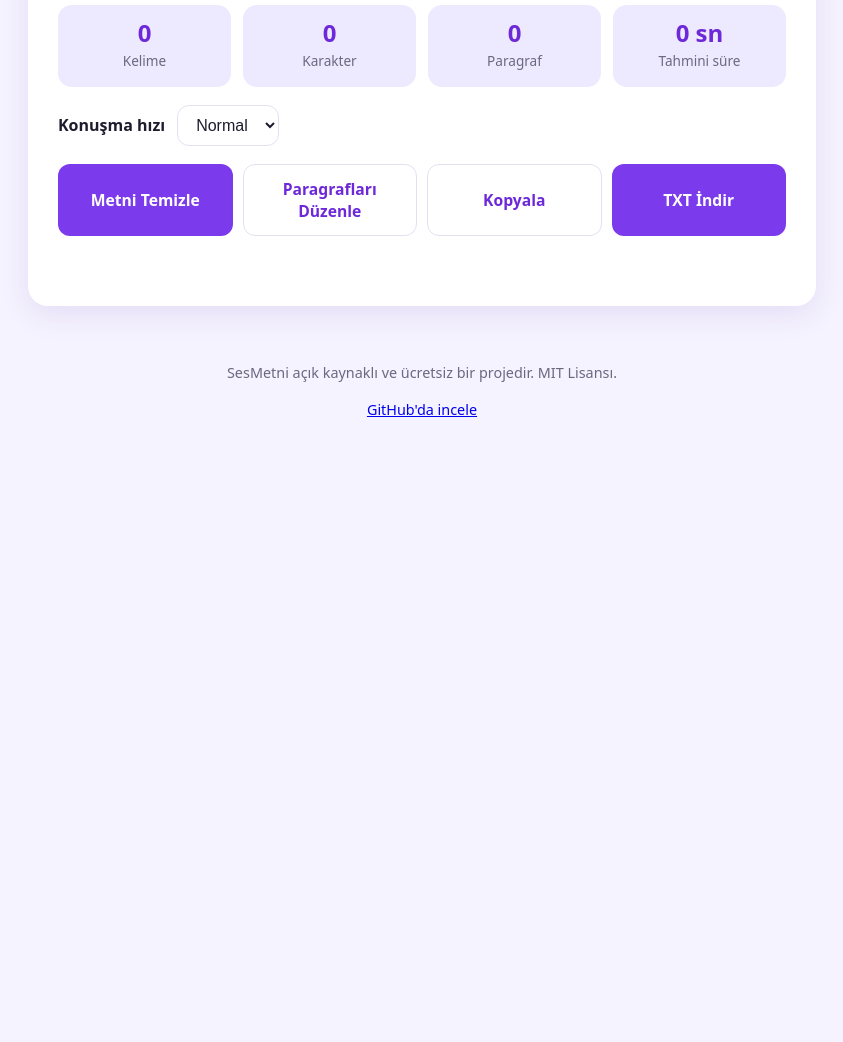
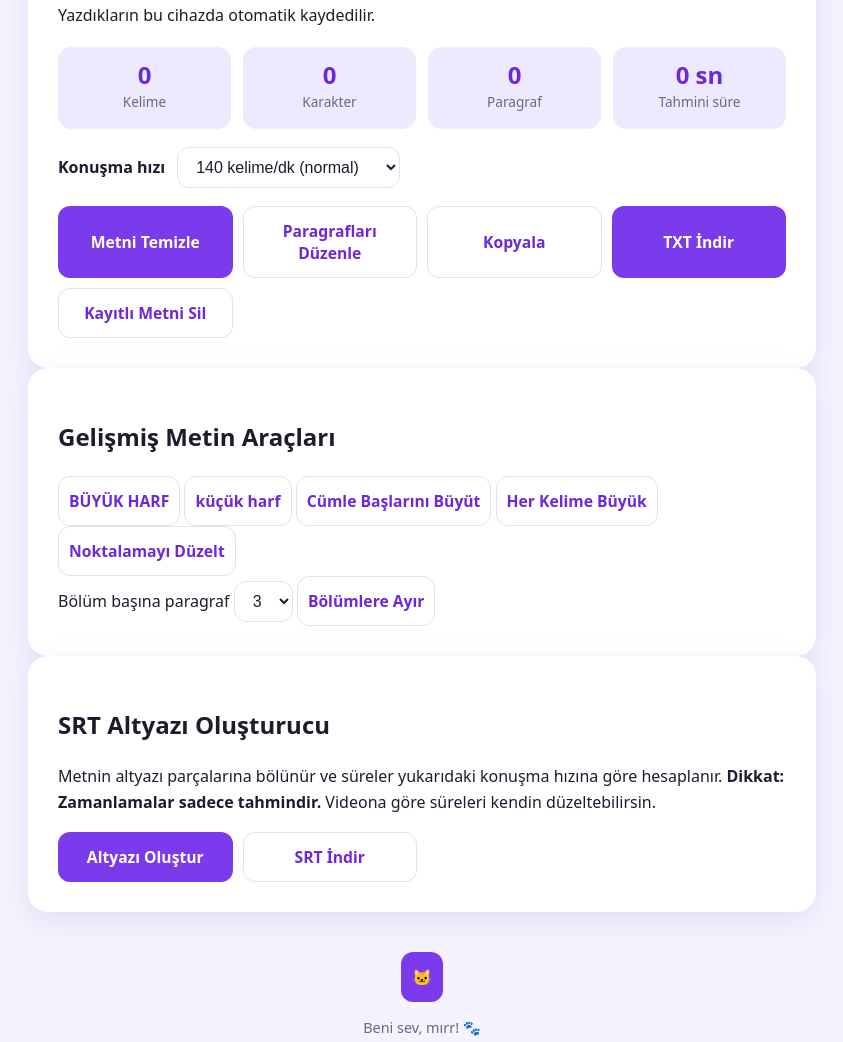
Before and after one commit to ahmetelmas834-ship-it/sesmetni, a plain HTML site: page index.html in a window 1280 px wide. Shown: the part 563-1605 px from the top of the page, without its empty margins (218-1061 px from the left). Before the commit the page ends 1031 px from the top, so only its background shows below. Drawn offline with Linux system fonts and the light colour scheme.

Commit message:
Update index.html

```diff
--- a/index.html
+++ b/index.html
@@ -5,7 +5,7 @@
   <meta name="viewport" content="width=device-width, initial-scale=1.0">
   <meta name="theme-color" content="#7c3aed">
   <title>SesMetni - Seslendirme Metni Hazırlama Aracı</title>
-  <meta name="description" content="Türkçe içerik üreticileri için ücretsiz metin temizleme, kelime sayma ve seslendirme süresi hesaplama aracı.">
+  <meta name="description" content="Türkçe içerik üreticileri için ücretsiz metin temizleme, kelime sayma, seslendirme süresi hesaplama ve SRT altyazı oluşturma aracı.">
   <link rel="stylesheet" href="style.css">
 </head>
 <body>
@@ -25,10 +25,11 @@
   </header>
 
   <main class="kutu">
+
     <section class="kart">
-
       <label for="metin" class="baslik">Metnini buraya yapıştır</label>
       <textarea id="metin" rows="10" placeholder="Seslendirme metnini buraya yaz veya yapıştır..."></textarea>
+      <p id="kayitDurum" class="kayit-durum">Yazdıkların bu cihazda otomatik kaydedilir.</p>
 
       <div class="istatistik">
         <div><span id="kelimeSayisi">0</span><small>Kelime</small></div>
@@ -40,9 +41,10 @@
       <div class="hiz">
         <label for="hiz">Konuşma hızı</label>
         <select id="hiz">
-          <option value="110">Yavaş</option>
-          <option value="140" selected>Normal</option>
-          <option value="170">Hızlı</option>
+          <option value="120">120 kelime/dk (yavaş)</option>
+          <option value="140" selected>140 kelime/dk (normal)</option>
+          <option value="160">160 kelime/dk (hızlı)</option>
+          <option value="180">180 kelime/dk (çok hızlı)</option>
         </select>
       </div>
 
@@ -51,14 +53,49 @@
         <button id="duzenleBtn" type="button" class="ikincil">Paragrafları Düzenle</button>
         <button id="kopyalaBtn" type="button" class="ikincil">Kopyala</button>
         <button id="indirBtn" type="button">TXT İndir</button>
+        <button id="kayitSilBtn" type="button" class="ikincil tehlike genis">Kayıtlı Metni Sil</button>
       </div>
+    </section>
 
-      <p id="mesaj" class="mesaj"></p>
+    <section class="kart">
+      <h2 class="kart-baslik">Gelişmiş Metin Araçları</h2>
+      <div class="arac-grid">
+        <button id="buyukBtn" type="button" class="ikincil">BÜYÜK HARF</button>
+        <button id="kucukBtn" type="button" class="ikincil">küçük harf</button>
+        <button id="cumleBtn" type="button" class="ikincil">Cümle Başlarını Büyüt</button>
+        <button id="kelimeBuyukBtn" type="button" class="ikincil">Her Kelime Büyük</button>
+        <button id="noktalamaBtn" type="button" class="ikincil">Noktalamayı Düzelt</button>
+      </div>
+      <div class="bolum-satir">
+        <label for="bolumBoyut">Bölüm başına paragraf</label>
+        <select id="bolumBoyut">
+          <option value="1">1</option>
+          <option value="2">2</option>
+          <option value="3" selected>3</option>
+          <option value="4">4</option>
+          <option value="5">5</option>
+        </select>
+        <button id="bolumBtn" type="button" class="ikincil">Bölümlere Ayır</button>
+      </div>
+    </section>
 
+    <section class="kart">
+      <h2 class="kart-baslik">SRT Altyazı Oluşturucu</h2>
+      <p class="aciklama">Metnin altyazı parçalarına bölünür ve süreler yukarıdaki konuşma hızına göre hesaplanır. <strong>Dikkat: Zamanlamalar sadece tahmindir.</strong> Videona göre süreleri kendin düzeltebilirsin.</p>
+      <div class="butonlar">
+        <button id="srtOlusturBtn" type="button">Altyazı Oluştur</button>
+        <button id="srtIndirBtn" type="button" class="ikincil" disabled>SRT İndir</button>
+      </div>
+      <div id="altyaziAlani" class="altyazi-alani"></div>
     </section>
+
   </main>
 
+  <div id="bildirim" class="bildirim" role="status" aria-live="polite"></div>
+
   <footer class="alt">
+    <button id="kediBtn" type="button" class="kedi" aria-label="Kediyi sev">🐱</button>
+    <p id="kediMesaj" class="kedi-mesaj">Beni sev, mırr! 🐾</p>
     <p>SesMetni açık kaynaklı ve ücretsiz bir projedir. MIT Lisansı.</p>
     <p><a href="https://github.com/ahmetelmas834-ship-it/sesmetni">GitHub'da incele</a></p>
   </footer>
```
